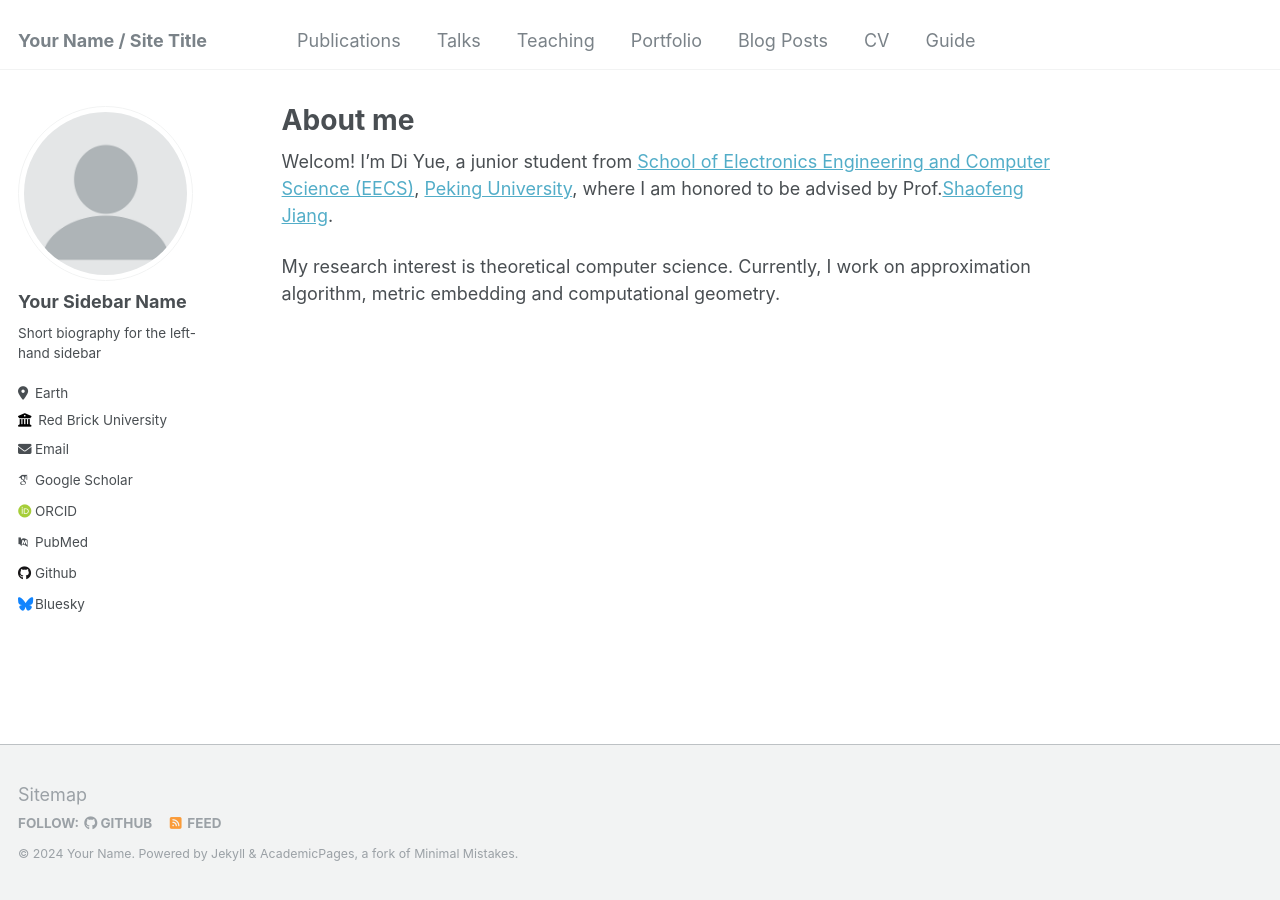
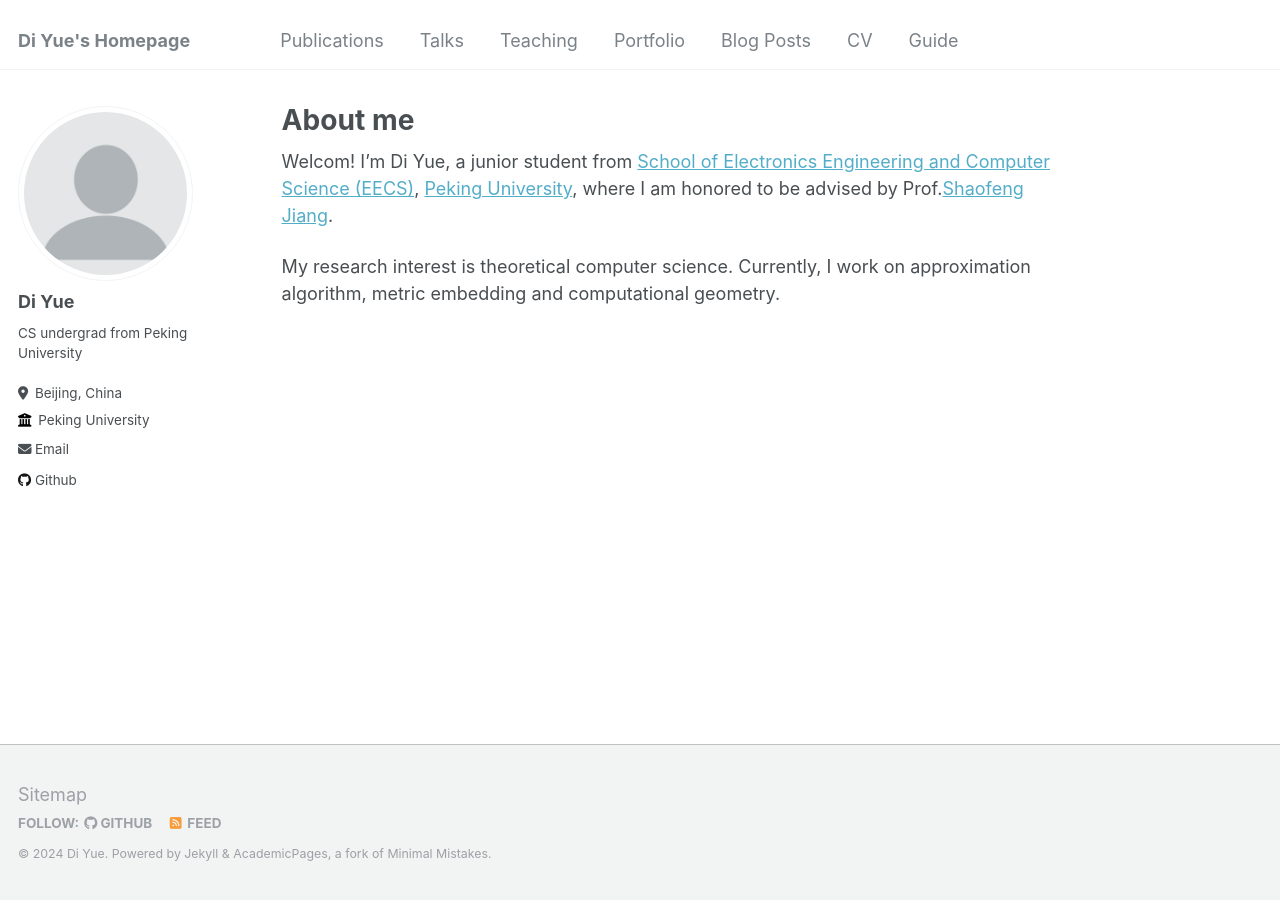
Before and after one commit to tnediserp/tnediserp.github.io, a Jekyll site: the page built from _pages/about.md, in a window 1280 px wide. Built offline with Jekyll 4.4.1, drawn with Linux system fonts in a browser that asks for light colours; some web fonts are replaced.

Commit message:
update the left side bar

```diff
--- a/_config.yml
+++ b/_config.yml
@@ -8,13 +8,13 @@
 
 # Basic Site Settings
 locale                   : "en-US"
-title                    : "Your Name / Site Title"
+title                    : "Di Yue's Homepage"
 title_separator          : "-"
-name                     : &name "Your Name"
-description              : &description "personal description"
-url                      : https://academicpages.github.io # the base hostname & protocol for your site e.g. "https://mmistakes.github.io"
+name                     : &name "Di Yue"
+description              : &description "CS undergrad from Peking University"
+url                      : https://tnediserp.github.io # the base hostname & protocol for your site e.g. "https://mmistakes.github.io"
 baseurl                  : "" # the subpath of your site, e.g. "/blog"
-repository               : "academicpages/academicpages.github.io"
+repository               : "tnediserp/tnediserp.github.io"
 
 # Site Author - The following control what appear as part of the author content on the side bar.
 #               If a field is blank the icon and link will not appear, otherwise it will be shown.
@@ -22,33 +22,33 @@ repository               : "academicpages/academicpages.github.io"
 author:
   # Biographic information
   avatar           : "profile.png"
-  name             : "Your Sidebar Name"
+  name             : "Di Yue"
   pronouns         : # example: "she/her"
-  bio              : "Short biography for the left-hand sidebar"
-  location         : "Earth"
-  employer         : "Red Brick University"
+  bio              : "CS undergrad from Peking University"
+  location         : "Beijing, China"
+  employer         : "Peking University"
   uri              : # URL
-  email            : "none@example.org"
+  email            : "di_yue@stu.pku.edu.cn"
 
   # Academic websites
   arxiv            : # URL - Update with the correct link to your profile
-  googlescholar    : "https://scholar.google.com/citations?user=PS_CX0AAAAAJ"
+  googlescholar    : # "https://scholar.google.com/citations?user=PS_CX0AAAAAJ"
   impactstory      : # URL
-  orcid            : "http://orcid.org/yourorcidurl"
+  orcid            : # "http://orcid.org/yourorcidurl"
   semantic         : # URL
-  pubmed           : "https://www.ncbi.nlm.nih.gov/pubmed/?term=john+snow"
+  pubmed           : # "https://www.ncbi.nlm.nih.gov/pubmed/?term=john+snow"
   researchgate     : # URL
 
   # Repositories and software development
   bitbucket        : # Username - Update with your username on the site
   codepen          : # Username
   dribbble         : # Username
-  github           : "academicpages"
+  github           : "https://github.com/tnediserp"
   kaggle           : # Username
   stackoverflow    : # User number or user number and name (i.e., use "1" or "1/jeff-atwood")
 
   # Social media
-  bluesky          : "bsky.app" # Replace this with you Bluesky username
+  bluesky          : #"bsky.app" # Replace this with you Bluesky username
   facebook         : # Username
   flickr           : # Username
   foursquare       : # Username
```
